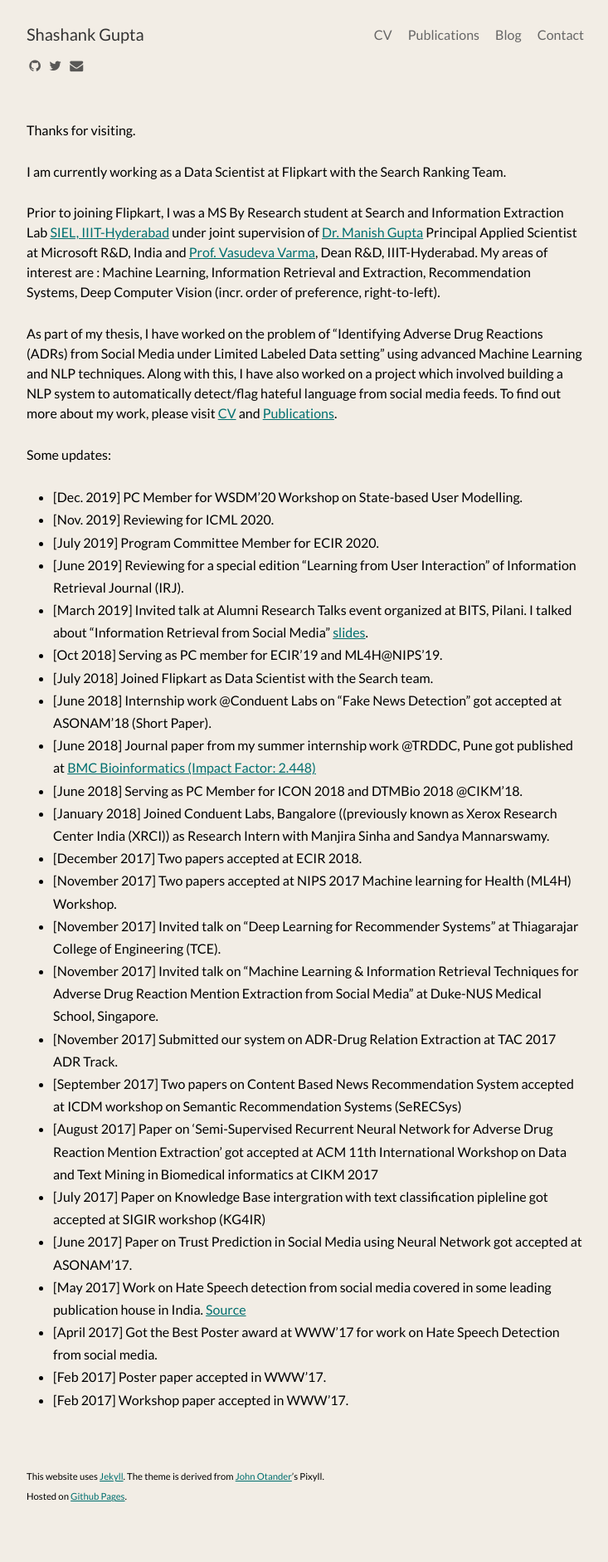
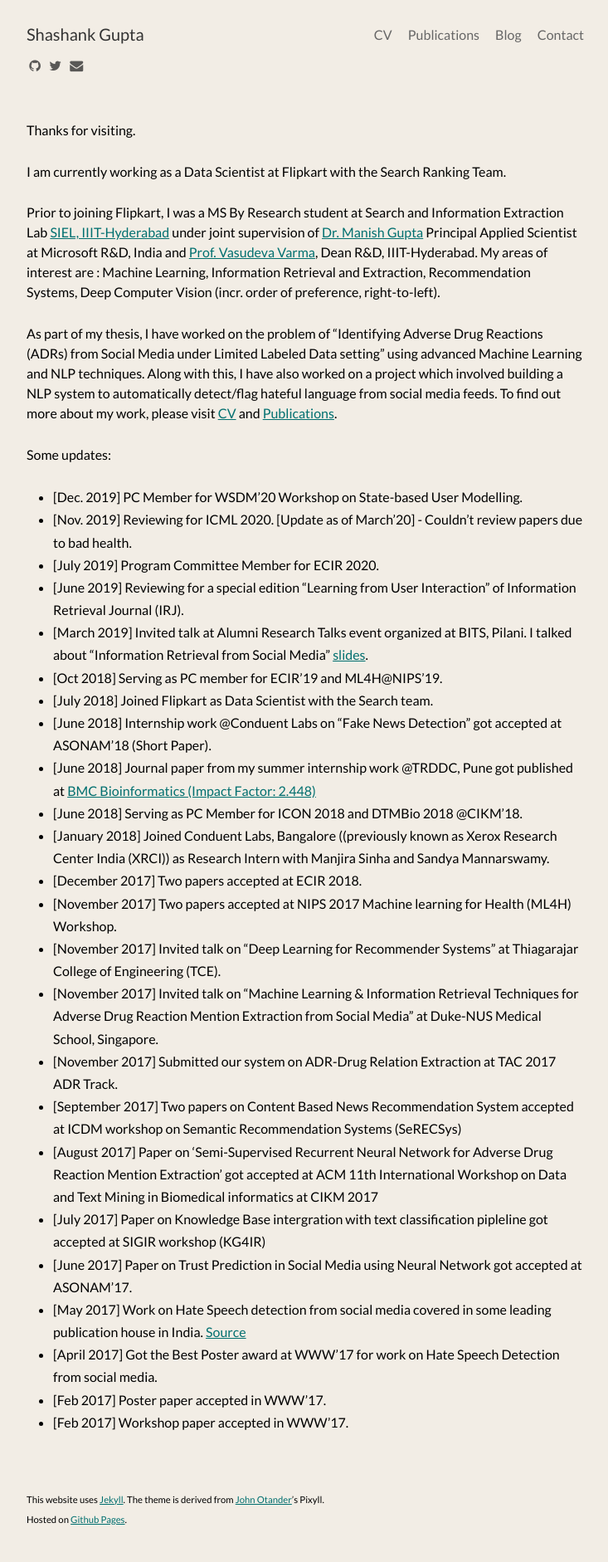
Before and after one commit to shashankg7/shashankg7.github.io, a Jekyll site: the page built from index.md, in a window 1280 px wide. Shown: the whole page at 83% size, without its empty margins (272-1005 px from the left). Built offline with Jekyll 4.4.1, drawn with Linux system fonts in a browser that asks for light colours; nearby versions of some CDN libraries; before the commit the page ends 1855 px from its top, so only the background shows below that.

Commit message:
Update index.md

```diff
--- a/index.md
+++ b/index.md
@@ -15,7 +15,7 @@
 Some updates:
 
 * [Dec. 2019] PC Member for WSDM'20 Workshop on State-based User Modelling.
-* [Nov. 2019] Reviewing for ICML 2020.
+* [Nov. 2019] Reviewing for ICML 2020. [Update as of March'20] - Couldn't review papers due to bad health.
 * [July 2019] Program Committee Member for ECIR 2020.
 * [June 2019] Reviewing for a special edition "Learning from User Interaction" of Information Retrieval Journal (IRJ).
 * [March 2019] Invited talk at Alumni Research Talks event organized at BITS, Pilani. I talked about "Information Retrieval from Social Media" [slides](https://docs.google.com/presentation/d/1waACjQVOiorrI6wtdGX1ataYaQVMKCqQGT2We69y19w/edit#slide=id.g5459ed153a_0_29).
```
